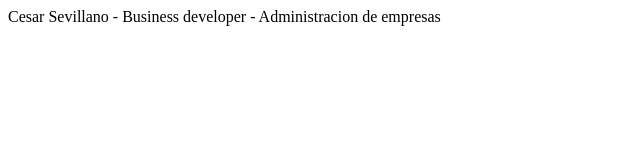
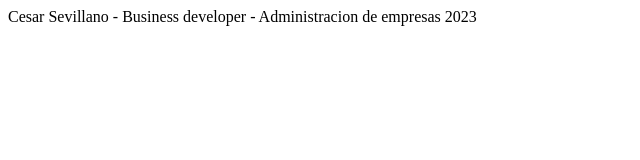
Before and after one commit to cesaraskmen/bootcamp-frontend-g14, a plain HTML site: page index.html in a window 1280 px wide. Shown: the full height of the page, 0-640 px from the left. Drawn offline with Linux system fonts and the light colour scheme.

Commit message:
modifique los dos srchivos

```diff
--- a/index.html
+++ b/index.html
@@ -8,6 +8,6 @@
 </head>
 <body>
     Cesar Sevillano - Business developer
-    - Administracion de empresas
+    - Administracion de empresas 2023
 </body>
 </html>
```
Also changed, not shown: 1 other file.
